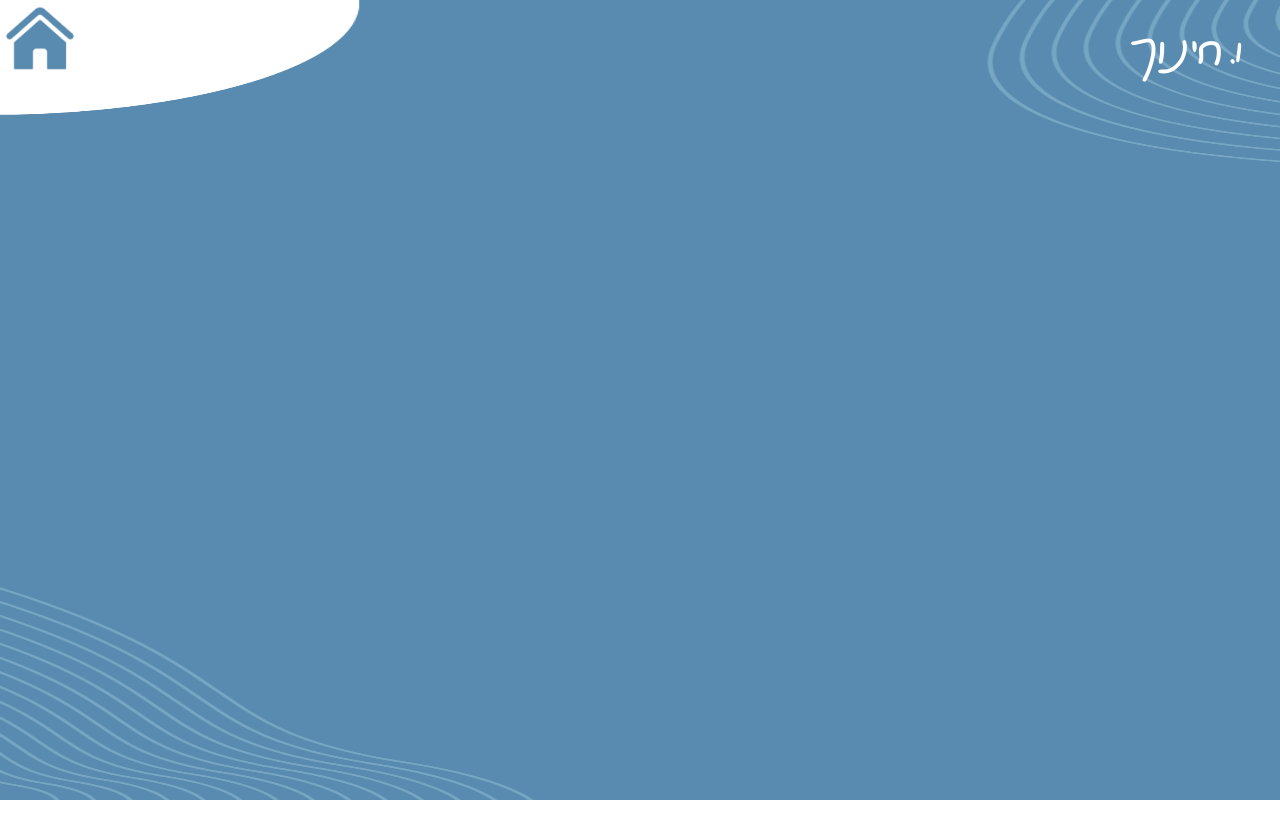
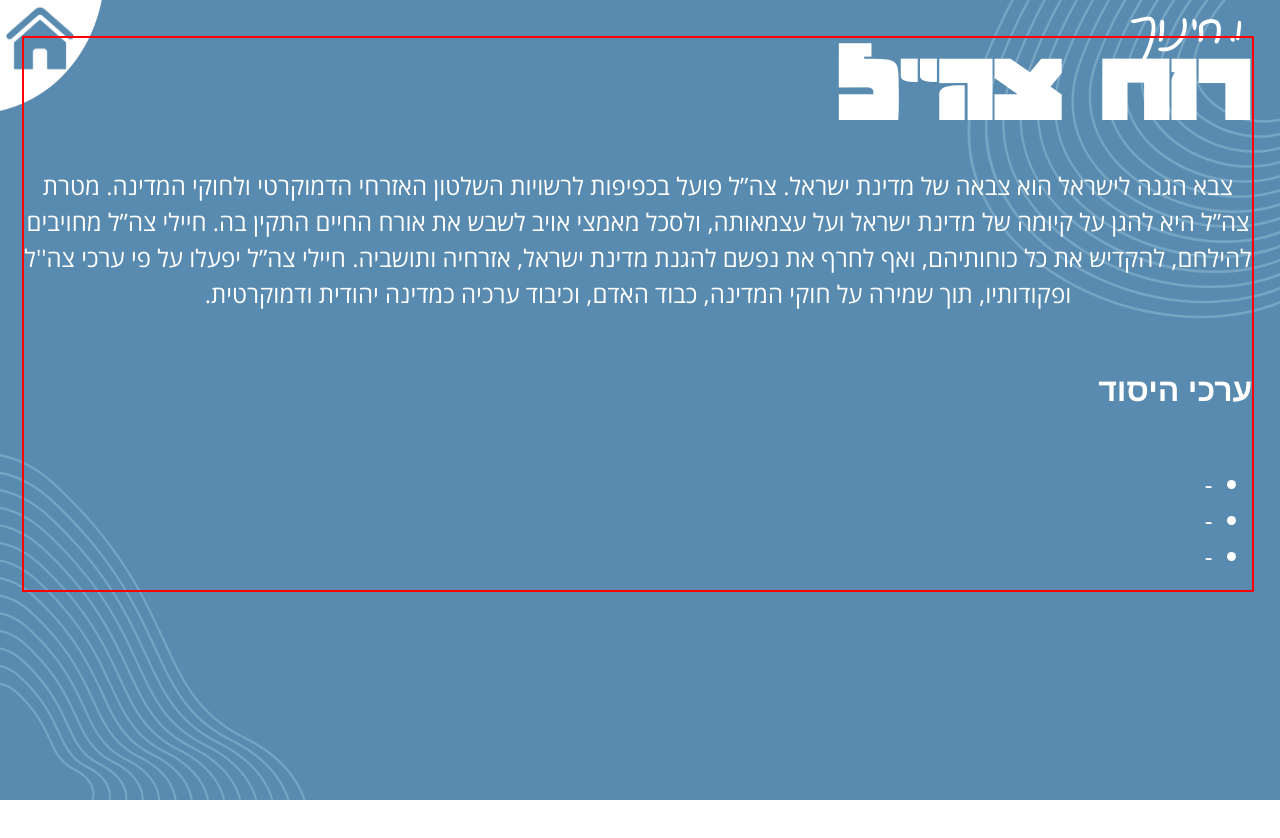
Before and after one commit to PeleBahalag/KamaRotem, a Vue app: page /KamaRotem/education/spirit in a window 1280 px wide. Shown: the top 838 px of the page. After the commit the page ends 800 px from the top, so only its background shows below. Built offline with nearby package versions, Linux system fonts and the light colour scheme.

Commit message:
added new desktop bgs and cool stuff like that

```diff
--- a/src/App.vue
+++ b/src/App.vue
@@ -23,7 +23,8 @@ import HomeScreen from './components/HomeScreen.vue'
 
 <style scoped>
 #app{
-  height: 100vw;
-  width: 100vh;
+  height: 100%;
+  width: 100%;
+  overflow: hidden;
 }
 </style>
--- /dev/null
+++ b/src/assets/texts/education.json
@@ -0,0 +1,23 @@
+{
+    "firstPara" : "צבא הגנה לישראל הוא צבאה של מדינת ישראל. צה”ל פועל בכפיפות לרשויות השלטון האזרחי הדמוקרטי ולחוקי המדינה. מטרת צה”ל היא להגן על קיומה של מדינת ישראל ועל עצמאותה, ולסכל מאמצי אויב לשבש את אורח החיים התקין בה. חיילי צה”ל מחויבים להילחם, להקדיש את כל כוחותיהם, ואף לחרף את נפשם להגנת מדינת ישראל, אזרחיה ותושביה. חיילי צה”ל יפעלו על פי ערכי צה''ל ופקודותיו, תוך שמירה על חוקי המדינה, כבוד האדם, וכיבוד ערכיה כמדינה יהודית ודמוקרטית.",
+    "baseValues" : [
+        {"title" : "הגנת המדינה, אזרחיה ותושביה - ", "text" : "מטרת צה”ל היא להגן על קיומה של מדינת ישראל, על עצמאות אזרחיה ותושביה."},
+        {"title" : "אהבת המולדת ונאמנות למדינה-" , "text" : "ביסוד השירות בצה”ל עומדות אהבת המולדת והמחויבות והמסירות למדינת ישראל - מדינה דמוקרטית המהווה בית לאומי לעם היהודי - לאזרחיה ותושביה."},
+        {"title" : "כבוד האדם - " , "text" : "צה”ל וחייליו מחויבים לשמור על כבוד האדם . כל אדם הוא בעל ערך שאינו מותנה במוצא, בדת, בלאום, במין, במעמד ובתפקיד."}
+    ],
+    "values" : ["דבקות במשימה וחתירה לניצחון" , "אחריות" , "אמינות" , "דוגמה אישית" , "חיי אדם" , "טוהר הנשק" , "מקצועיות" ,"משמעת" , "רעות" , "שליחות"] ,
+    "valuesEnd" : "הערכים מסודרים במסמך בצורה אלפביתית ובראשם ערך הדבקות במשימה וחתירה . לניצחון מאחר וצהייל שם ערך זה כעליון.",
+    "opening" : "'מגילת העצמאות'' הוקראה בישיבה חגיגית של מועצת העם, במוזיאון תל-אביב, ביום שישי, ה' באייר התש''ח (14/5/1948). יום זה, שבו הוקמה מדינת ישראל, נקרא מאז ''יום העצמאות''. כפי שלמדנו, בפתיחת מסמך יירוח צהייליי מצוין כי חיילי צה''ל יפעלו על פי ערכי צהייל ופקודותיו, תוך שמירה על חוקי המדינה וכבוד האדם, וכיבוד ערכיה של מדינת ישראל כמדינה יהודית ודמוקרטית.",
+    "parts" : [
+        "תולדות העם היהודי בארץ ובעולם : המגילה נפתחת בתיאור קצר של הקשר בין עם ישראל לארץ ישראל לאורך ההיסטוריה." ,
+        "הסיבה להקמת המדינה ומוסדות השלטון בה: חלקה השני עוסק בזכות שניתנה לעם היהודי להקים בית לאומי/מדינה בארץ ישראל.",
+        "הצבת ה''אני מאמין'' באשר לאופי של המדינה מבחינה חברתית- תרבותית-מדינית ודתית : חלק זה עוסק באופייה של המדינה שמוקמת ומגדיר את הערכים והעקרונות עליהם תהיה מושתת"
+    ],
+    "semelDef" : "סמל - ''ציור או תמונה המביעים רעיון מסוים, או המתארים משהו אופייני בפעולתו של מוסד או של מפעל מסוים''",
+    "countrySymbol" : "סמל המדינה, המנורה עם שני עלי הזית, נבחר ע''י המועצה הזמנית בפברואר 1949. המנורה מסמלת את היהדות ועלי הזית את השאיפה לשלום. המנורה שדלקה בבית המקדש ליוותה את עם ישראל בצאתו לגלות ובחזרה ממנה. המנורה הפכה לסמל חזותי של מדינת ישראל, סמל החרות, וגאולת העתיד. המנורה בערה באש תמיד ואסור היה לכבותה. המנורה המופיעה בסמל המדינה נקבעה על סמך המנורה החקוקה בשער טיטוס ברומא. השער מתאר את כניסתם של החיילים לרומא לאחר הניצחון על ישראל וחורבן בית המקדש. החיילים חזרו עם שלל רב שבזזו (כחלק משלל זה הייתה המנורה). עלי הזית שמופיעים לצד המנורה מזכירים את הזית ממנו הוכן השמן למנורה, ובד בבד מסמלים את השאיפה לשלום ייכתתו חרבותיהם לאתים וחניתותיהם למזמרות, לא ישא גוי אל גוי חרב ולא ילמדו עוד מלחמה'' (ישעיהו ב' ג-ד).",
+    "degel" : [
+        "הדגל הינו סמל לעצמאות וחרות העם. הדגל המוכר לנו כיום כדגל המדינה, הופיע לראשונה כדגלה של התנועה הציונית בקונגרס ה-18. תחילה, הציע הרצל דגל לבן מעוטר בשבעה כוכבי זהב. צבעה הלבן של היריעה מסמל את הטוהר וההתחלה החדשה ושבעת הכוכבים המסמלים את שעות העבודה ביום. הצעה זו לא נתקבלה. ",
+        "ממציא הדגל היה דוד וולפסון: ''והמחשבה נצנצה במוחי והרי יש לנו דגל וצבע כחול ולבן לו הטלית בה אנו מתעטפים לתפילה יום יום, בחול ובשבת... יהא נא דגלנו לבן עם פסי תכלת''. "
+    ],
+    "anthem" : "מקור המילה ''המנון'' בא מיוון העתיקה, וברבות השנים הפך לזמר רשמי לכבוד העם. המדינה והשליט וביטא רעיונות ורגשות לאומיים. העם היהודי אימץ לו המנון משלו המבטא את רעיון הציונות המחודשת– ''התקווה''. המנגינה נלקחה, ככל הנראה, משיר עם רומני. ''התקווה''. מילות השיר ''התקווה'' נכתבו על ידי נפתלי הרץ אימבר בשנת 1878 כהמנון התנועה הציונית לפני קום המדינה. השיר מבטא את הכמיהה לשוב לארץ ישראל מהגולה ולעצמאות מדינית. השיר, נכתב כשיר רגיל ופרסומו עורר הדים רבים. לשיר תשעה בתים והוא התפרסם תחילה בשם ''תקוותנו''. שני הבתים הראשונים של השיר התקבלו כהמנון אך בארץ שינו מעט את השיר והורידו מספר שורות."
+}
--- a/src/components/HomeScreen.vue
+++ b/src/components/HomeScreen.vue
@@ -147,5 +147,8 @@ export default {
     .nav-container{
         justify-content: space-between;
     }
+    #home-screen{
+        background-image: url("../assets/background/desktopHome.jpg");
+    }
 }
 </style>
--- a/src/components/education/EducationLayout.vue
+++ b/src/components/education/EducationLayout.vue
@@ -2,7 +2,10 @@
     <div id="education">
         <h3 id="section-title">1. חינוך</h3>
         <img src="../../assets/navs/home.png" class="rth" @click="rth">
-        <router-view></router-view>
+        <div class="scrollable">
+            <router-view></router-view>
+        </div>
+
     </div>
 </template>
 
@@ -42,7 +45,6 @@ export default {
     background-image: url("../../assets/background/contentbg.png");
     background-size: 100% 100%;
     color: white;
-    color: white;
     direction: rtl;
     overflow: hidden;
 }
@@ -66,5 +68,25 @@ export default {
     left:0.5%;
 }
 
+.scrollable{
+    width: 100%;
+    overflow-y: auto;
+    padding: 2vh 2vw; /* Optional spacing */
+    box-sizing: border-box;
+    position: relative;
+    margin-top: 2.5vh; /* or try padding-top if it feels better */
+    height: calc(100vh - 10vh); /* account for the margin or header height */
+    overflow-y: auto;
+    overflow-x: hidden;
+}
+
+@media (min-width: 1025px){
+    #education{
+        background-image: url("../../assets/background/desktopContent.png");
+    }
+    #section-title{
+        top:-3%;
+    }
+}
 
 </style>
--- a/src/components/education/ZahalSpirit.vue
+++ b/src/components/education/ZahalSpirit.vue
@@ -1,16 +1,66 @@
 <template>
-    <div id="spirit"></div>
+    <div id="spirit">
+        <h1 class="title">רוח צה"ל</h1>
+        <p class="content">{{ education.firstPara }}</p>
+        <h5>ערכי היסוד</h5>
+        <ul>
+            <li v-for="(index , item) in education.baseValues" :key="index">
+                {{ item.title }} - {{ item.text }}
+            </li>
+        </ul>
+    </div>
 </template>
 
 <script>
+import education from "../../assets/texts/education.json"
 export default {
-
+    data() {
+        return{
+            education,
+        }
+    }
 }
 </script>
 
 <style>
+    @font-face {
+        font-family: 'sans';
+        src: url("../../assets/fonts/OpenSans-Regular.ttf");
+    }
+    @font-face {
+        font-family: 'migdal';
+        src: url("../../assets/fonts/migdalfontwin-webfont.ttf");
+    }
     #spirit{
         width: 100%;
-        background-color: aqua;
+        border: 2px red solid;
+        text-align: right;
+        color: white;
     }
+    .title{
+        font-family: 'migdal';
+        font-size: 12vmin;
+        margin: 0!important;
+    }
+    .content{
+        font-family: 'sans';
+        text-align: center;
+    }
+    .subtitles{
+        font-weight: bold;
+    }
+
+    @media (min-width: 1025px){
+        .content{
+            font-size: 3vmin;
+        }
+        h5{
+            font-size: 4vmin;
+        }
+        li{
+            font-size: 3vmin;
+        }
+    }
+
+
 </style>
```
Also changed, not shown: src/assets/background/desktopContent.png (added), src/assets/background/desktopHome.jpg (added).
